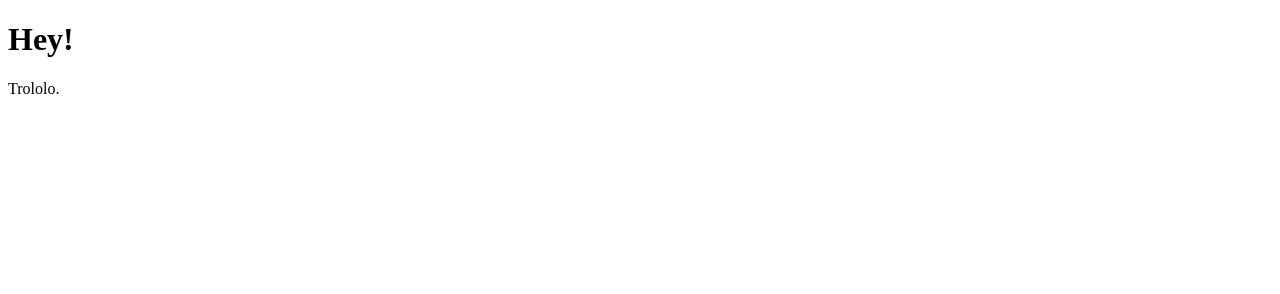
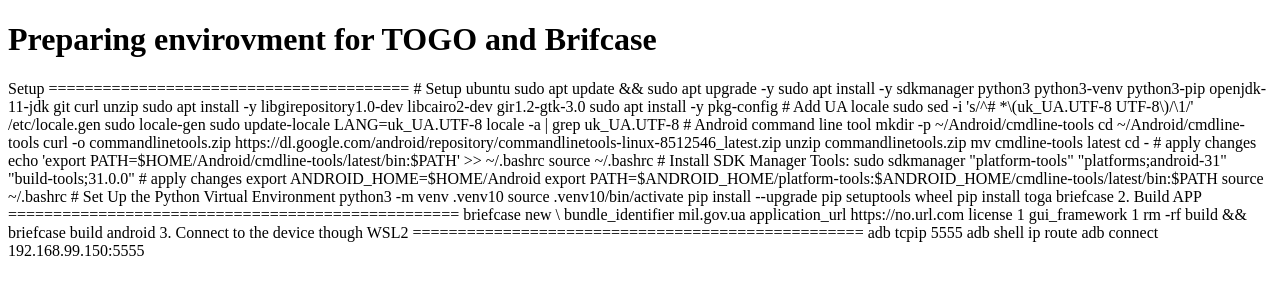
Before and after one commit to lfsgd/lfsgd.github.io, a plain HTML site: page index.html in a window 1280 px wide. Drawn offline with Linux system fonts and the light colour scheme.

Commit message:
Update index.html

```diff
--- a/index.html
+++ b/index.html
@@ -4,7 +4,63 @@
     <title>Here is a WEB page on GitHub Pages</title>
 </head>
 <body>
-    <h1>Hey!</h1>
-    <p>Trololo.</p>
+    <h1>Preparing envirovment for TOGO and Brifcase</h1>
+Setup
+========================================
+# Setup ubuntu
+sudo apt update && sudo apt upgrade -y
+sudo apt install -y sdkmanager python3 python3-venv python3-pip openjdk-11-jdk git curl unzip
+sudo apt install -y libgirepository1.0-dev libcairo2-dev gir1.2-gtk-3.0
+sudo apt install -y pkg-config
+
+# Add UA locale
+sudo sed -i 's/^# *\(uk_UA.UTF-8 UTF-8\)/\1/' /etc/locale.gen
+sudo locale-gen
+sudo update-locale LANG=uk_UA.UTF-8
+locale -a | grep uk_UA.UTF-8
+
+# Android command line tool
+mkdir -p ~/Android/cmdline-tools
+cd ~/Android/cmdline-tools
+curl -o commandlinetools.zip https://dl.google.com/android/repository/commandlinetools-linux-8512546_latest.zip
+unzip commandlinetools.zip
+mv cmdline-tools latest
+cd -
+
+# apply changes
+echo 'export PATH=$HOME/Android/cmdline-tools/latest/bin:$PATH' >> ~/.bashrc
+source ~/.bashrc
+
+# Install SDK Manager Tools:
+sudo sdkmanager "platform-tools" "platforms;android-31" "build-tools;31.0.0"
+
+# apply changes
+export ANDROID_HOME=$HOME/Android
+export PATH=$ANDROID_HOME/platform-tools:$ANDROID_HOME/cmdline-tools/latest/bin:$PATH
+source ~/.bashrc
+
+# Set Up the Python Virtual Environment
+python3 -m venv .venv10
+source .venv10/bin/activate
+pip install --upgrade pip setuptools wheel
+pip install toga briefcase
+
+2. Build APP
+==================================================
+
+briefcase new \
+  bundle_identifier mil.gov.ua
+  application_url   https://no.url.com
+  license           1
+  gui_framework     1
+
+rm -rf build && briefcase build android
+
+3. Connect to the device though WSL2
+==================================================
+adb tcpip 5555
+adb shell ip route
+adb connect 192.168.99.150:5555
+
 </body>
 </html>
```
